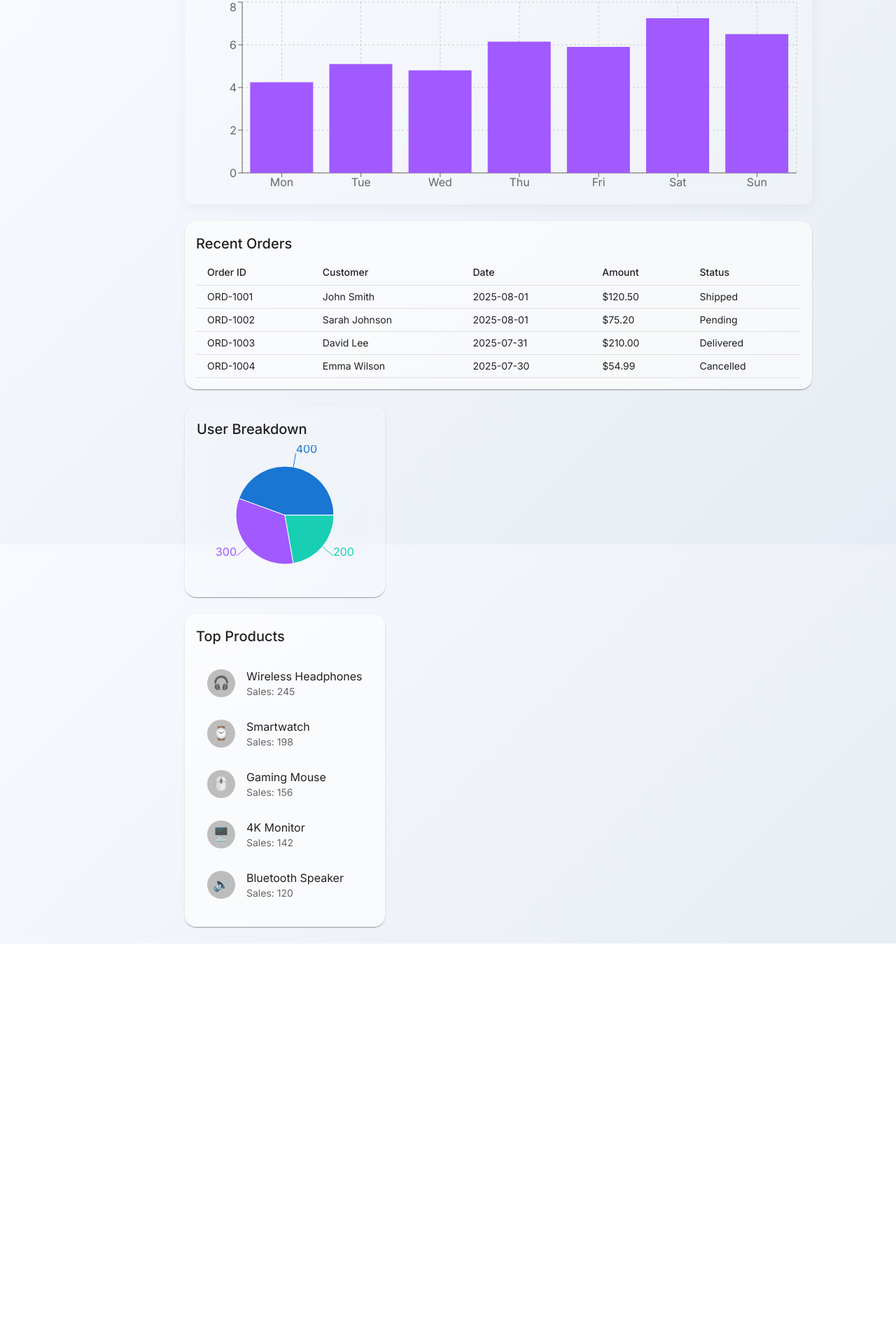
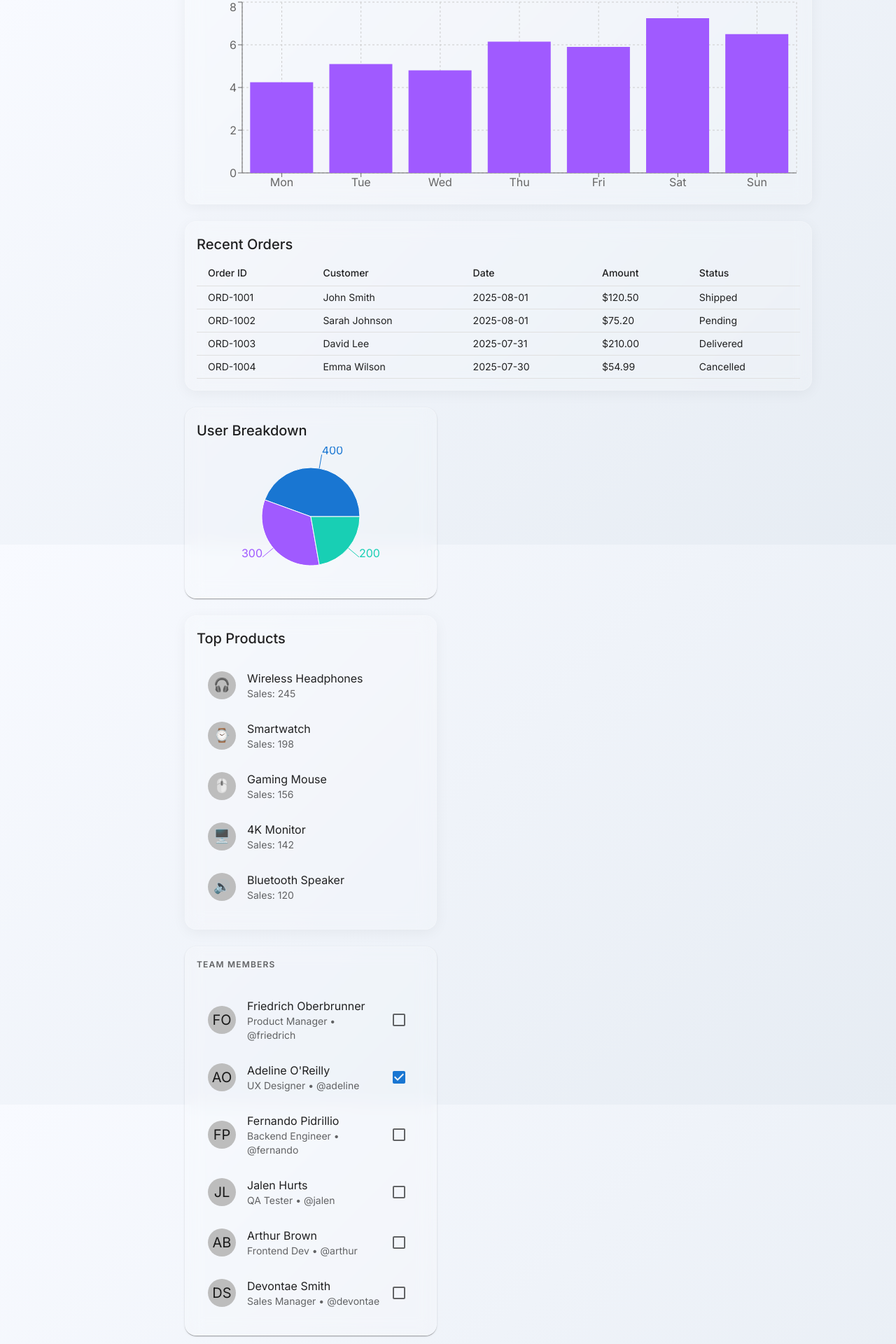
Before and after one commit to GregFJr/mui-admin-dashboard-pro, a Next.js app: page / in a window 1280 px wide. Shown: the part 822-2742 px from the top of the page at 70% size. Before the commit the page ends 2170 px from the top, so only its background shows below. Built offline with nearby package versions, Linux system fonts and the light colour scheme.

Commit message:
gave all components a glass effect and added a team member communication card

```diff
--- a/package.json
+++ b/package.json
@@ -13,6 +13,7 @@
     "@emotion/styled": "^11.14.1",
     "@fontsource/inter": "^5.2.6",
     "@mui/icons-material": "^7.2.0",
+    "@mui/joy": "^5.0.0-beta.52",
     "@mui/material": "^7.2.0",
     "@mui/system": "^7.2.0",
     "msw": "^2.10.4",
--- a/src/app/page.tsx
+++ b/src/app/page.tsx
@@ -19,6 +19,7 @@ import TopProducts from "@/components/TopProducts";
 import MiniPieChart from "@/components/MiniPieChart";
 import WeeklyUsersChart from "@/components/WeeklyUsersChart";
 import SpendByDayChart from "@/components/SpendByDayChart";
+import TeamMemberCard from "@/components/TeamMemberCard";
 
 // ---- Mock Data ----
 const chartData = [
@@ -50,7 +51,7 @@ export default function DashboardPage() {
 
       <Grid container spacing={3}>
         {/* ---- Main Content ---- */}
-        <Grid item xs={12} md={9}>
+        <Grid xs={12} md={9}>
           {/* Stat Cards */}
           <StatCards />
 
@@ -68,7 +69,6 @@ export default function DashboardPage() {
 
         {/* ---- Right Sidebar ---- */}
         <Grid
-          item
           xs={12}
           md={3}
           sx={{
@@ -83,6 +83,12 @@ export default function DashboardPage() {
           {/* Top Products Data */}
 
           <TopProducts />
+
+          <Grid xs={12} sm={6}>
+            {/* Team Member Card */}
+
+            <TeamMemberCard />
+          </Grid>
         </Grid>
       </Grid>
     </Box>
--- a/src/components/RecentOrders.tsx
+++ b/src/components/RecentOrders.tsx
@@ -20,7 +20,26 @@ const orders = [
 
 export default function RecentOrders() {
   return (
-    <Paper sx={{ p: 2, borderRadius: 2 }}>
+    <Paper
+      sx={{
+        p: 2,
+        borderRadius: 2,
+        mt: 3,
+        background: (theme) =>
+          theme.palette.mode === "light"
+            ? "rgba(255, 255, 255, 0.15)"
+            : "rgba(255, 255, 255, 0.05)",
+        backdropFilter: "blur(12px)",
+        border: "1px solid rgba(255, 255, 255, 0.18)",
+        boxShadow: "0 4px 20px rgba(0,0,0,0.05)",
+        transition: "transform 0.2s ease, box-shadow 0.2s ease",
+        "&:hover": {
+          transform: "translateY(-2px)",
+          boxShadow: "0 8px 25px rgba(0,0,0,0.1)",
+          cursor: "default"
+        }
+      }}
+    >
       <Typography variant="h6" gutterBottom>
         Recent Orders
       </Typography>
--- a/src/components/Sidebar.tsx
+++ b/src/components/Sidebar.tsx
@@ -1,21 +1,36 @@
-import { Drawer, List, ListItemButton, ListItemIcon, ListItemText, Typography, Avatar, Box } from "@mui/material";
+import {
+  Drawer,
+  List,
+  ListItemButton,
+  ListItemIcon,
+  ListItemText,
+  Typography,
+  Avatar,
+  Box,
+} from "@mui/material";
 import DashboardIcon from "@mui/icons-material/Dashboard";
 import PeopleIcon from "@mui/icons-material/People";
 import InventoryIcon from "@mui/icons-material/Inventory";
 import ShoppingCartIcon from "@mui/icons-material/ShoppingCart";
 import SettingsIcon from "@mui/icons-material/Settings";
-import VerifiedUserIcon from '@mui/icons-material/VerifiedUser';
-import PersonIcon from '@mui/icons-material/Person';
+import VerifiedUserIcon from "@mui/icons-material/VerifiedUser";
+import PersonIcon from "@mui/icons-material/Person";
 
 const menuItems = [
   { text: "Dashboard", icon: <DashboardIcon />, path: "/" },
   { text: "Users", icon: <PeopleIcon />, path: "/users" },
   { text: "Products", icon: <InventoryIcon />, path: "/products" },
   { text: "Orders", icon: <ShoppingCartIcon />, path: "/orders" },
-  { text: "Settings", icon: <SettingsIcon />, path: "/settings" }
+  { text: "Settings", icon: <SettingsIcon />, path: "/settings" },
 ];
 
-export default function Sidebar({ mobileOpen, onClose }: { mobileOpen: boolean; onClose: () => void }) {
+export default function Sidebar({
+  mobileOpen,
+  onClose,
+}: {
+  mobileOpen: boolean;
+  onClose: () => void;
+}) {
   const drawerWidth = 240;
 
   const drawer = (
@@ -40,7 +55,7 @@ export default function Sidebar({ mobileOpen, onClose }: { mobileOpen: boolean;
         ModalProps={{ keepMounted: true }}
         sx={{
           display: { xs: "block", sm: "none" },
-          "& .MuiDrawer-paper": { width: drawerWidth }
+          "& .MuiDrawer-paper": { width: drawerWidth },
         }}
       >
         {drawer}
@@ -50,32 +65,28 @@ export default function Sidebar({ mobileOpen, onClose }: { mobileOpen: boolean;
       <Drawer
         variant="permanent"
         sx={{
-          display: { xs: "none", sm: "block", },
-          "& .MuiDrawer-paper": { width: drawerWidth, boxSizing: "border-box" }
+          display: { xs: "none", sm: "block" },
+          "& .MuiDrawer-paper": { width: drawerWidth, boxSizing: "border-box" },
         }}
         open
       >
-
-      <Box sx={{
+        <Box
+          sx={{
             display: "flex",
             alignItems: "center",
             flexDirection: "column",
             py: 2,
-        borderBottom: "1px solid rgba(0, 0, 0, 0.1)"
-      }}>
-
+            borderBottom: "1px solid rgba(0, 0, 0, 0.1)",
+          }}
+        >
           <Avatar
             alt="Greg FInney"
             src="/avatar.jpg"
-            sx={{ width: 64, height: 64, mb: 1, bgcolor: 'primary.main' }}
+            sx={{ width: 64, height: 64, mb: 1, bgcolor: "primary.main" }}
           >
-
             <PersonIcon />
-
           </Avatar>
           <VerifiedUserIcon fontSize="small" color="primary" />
-
-
         </Box>
         {drawer}
       </Drawer>
--- a/src/components/SpendByDayChart.tsx
+++ b/src/components/SpendByDayChart.tsx
@@ -1,17 +1,24 @@
 "use client";
 
 import { Paper, Typography } from "@mui/material";
-import { styled } from "@mui/material/styles"
+import { styled } from "@mui/material/styles";
 import {
-  BarChart, Bar, XAxis, YAxis, Tooltip, CartesianGrid, ResponsiveContainer
+  BarChart,
+  Bar,
+  XAxis,
+  YAxis,
+  Tooltip,
+  CartesianGrid,
+  ResponsiveContainer,
 } from "recharts";
 
 const GlassChartCard = styled(Paper)(({ theme }) => ({
   borderRadius: 10,
   backdropFilter: "blur(12px)",
-  background: theme.palette.mode === "light"
-    ? "rgba(255, 255, 255, 0.15)"
-    : "rgba(255, 255, 255, 0.05)",
+  background:
+    theme.palette.mode === "light"
+      ? "rgba(255, 255, 255, 0.15)"
+      : "rgba(255, 255, 255, 0.05)",
   border: "1px solid rgba(255, 255, 255, 0.18)",
   boxShadow: "0 4px 20px rgba(0,0,0,0.05)",
   padding: theme.spacing(2),
@@ -21,23 +28,23 @@ const GlassChartCard = styled(Paper)(({ theme }) => ({
   "&:hover": {
     transform: "translateY(-2px)",
     boxShadow: "0 8px 25px rgba(0,0,0,0.15)",
-    cursor: "pointer"
-  }
+    cursor: "pointer",
+  },
 }));
 
 const spendByDay = [
   { day: "Mon", spend: 4.25 },
-  { day: "Tue", spend: 5.10 },
-  { day: "Wed", spend: 4.80 },
+  { day: "Tue", spend: 5.1 },
+  { day: "Wed", spend: 4.8 },
   { day: "Thu", spend: 6.15 },
-  { day: "Fri", spend: 5.90 },
+  { day: "Fri", spend: 5.9 },
   { day: "Sat", spend: 7.25 },
-  { day: "Sun", spend: 6.50 }
+  { day: "Sun", spend: 6.5 },
 ];
 
 export default function SpendByDayChart() {
   return (
-<GlassChartCard>
+    <GlassChartCard>
       <Typography variant="h6" gutterBottom>
         Average Spend by Day of Week
       </Typography>
@@ -50,6 +57,6 @@ export default function SpendByDayChart() {
           <Bar dataKey="spend" fill="#A05AFF" />
         </BarChart>
       </ResponsiveContainer>
-</GlassChartCard>
+    </GlassChartCard>
   );
 }
--- /dev/null
+++ b/src/components/TeamMemberCard.tsx
@@ -0,0 +1,109 @@
+"use client";
+
+import {
+  Avatar,
+  Checkbox,
+  List,
+  ListItem,
+  ListItemAvatar,
+  ListItemText,
+  Paper,
+  Typography,
+} from "@mui/material";
+import { useState } from "react";
+
+export default function TeamMemberCard() {
+  const [members, setMembers] = useState([false, true, false, false, false, false]);
+
+  const toggleMember =
+    (index: number) => (event: React.ChangeEvent<HTMLInputElement>) => {
+      const newMembers = [...members];
+      newMembers[index] = event.target.checked;
+      setMembers(newMembers);
+    };
+
+  const teamData = [
+    {
+      name: "Friedrich Oberbrunner",
+      initials: "FO",
+      title: "Product Manager",
+      handle: "@friedrich",
+    },
+    {
+      name: "Adeline O'Reilly",
+      initials: "AO",
+      title: "UX Designer",
+      handle: "@adeline",
+    },
+    {
+      name: "Fernando Pidrillio",
+      initials: "FP",
+      title: "Backend Engineer",
+      handle: "@fernando",
+    },
+    {
+      name: "Jalen Hurts",
+      initials: "JL",
+      title: "QA Tester",
+      handle: "@jalen",
+    },
+    {
+      name: "Arthur Brown",
+      initials: "AB",
+      title: "Frontend Dev",
+      handle: "@arthur",
+    },
+    {
+      name: "Devontae Smith",
+      initials: "DS",
+      title: "Sales Manager",
+      handle: "@devontae",
+    },
+  ];
+
+  return (
+    <Paper
+      sx={{
+        p: 2,
+        borderRadius: 2,
+        width: 360,
+        mt: 3,
+        maxWidth: "100%",
+        background: (theme) =>
+          theme.palette.mode === "light"
+            ? "rgba(255, 255, 255, 0.15)"
+            : "rgba(255, 255, 255, 0.05)",
+        backdropFilter: "blur(12px)",
+        border: "1px solid rgba(255, 255, 255, 0.18)",
+      }}
+    >
+      <Typography
+        sx={{
+          textTransform: "uppercase",
+          fontSize: 12,
+          letterSpacing: "0.1em",
+          fontWeight: 600,
+          color: "text.secondary",
+          mb: 2,
+        }}
+      >
+        Team Members
+      </Typography>
+
+      <List>
+        {teamData.map((member, index) => (
+          <ListItem key={index}>
+            <ListItemAvatar>
+              <Avatar>{member.initials}</Avatar>
+            </ListItemAvatar>
+            <ListItemText
+              primary={member.name}
+              secondary={`${member.title} • ${member.handle}`}
+            />
+            <Checkbox checked={members[index]} onChange={toggleMember(index)} />
+          </ListItem>
+        ))}
+      </List>
+    </Paper>
+  );
+}
--- a/src/components/TopProducts.tsx
+++ b/src/components/TopProducts.tsx
@@ -1,6 +1,14 @@
 "use client";
 
-import { Paper, Typography, List, ListItem, ListItemText, ListItemAvatar, Avatar } from "@mui/material";
+import {
+  Paper,
+  Typography,
+  List,
+  ListItem,
+  ListItemText,
+  ListItemAvatar,
+  Avatar
+} from "@mui/material";
 
 const topProducts = [
   { name: "Wireless Headphones", sales: 245, icon: "🎧" },
@@ -12,7 +20,26 @@ const topProducts = [
 
 export default function TopProducts() {
   return (
-    <Paper sx={{ p: 2, borderRadius: 2 }}>
+    <Paper
+      sx={{
+        p: 2,
+        borderRadius: 2,
+        mt: 3,
+        background: (theme) =>
+          theme.palette.mode === "light"
+            ? "rgba(255, 255, 255, 0.15)"
+            : "rgba(255, 255, 255, 0.05)",
+        backdropFilter: "blur(12px)",
+        border: "1px solid rgba(255, 255, 255, 0.18)",
+        boxShadow: "0 4px 20px rgba(0,0,0,0.05)",
+        transition: "transform 0.2s ease, box-shadow 0.2s ease",
+        "&:hover": {
+          transform: "translateY(-2px)",
+          boxShadow: "0 8px 25px rgba(0,0,0,0.1)",
+          cursor: "pointer"
+        }
+      }}
+    >
       <Typography variant="h6" gutterBottom>
         Top Products
       </Typography>
```
Also changed, not shown: 1 other file (tests, documents, lock files or other folders). Lines whose indentation alone changed are shown as unchanged.
